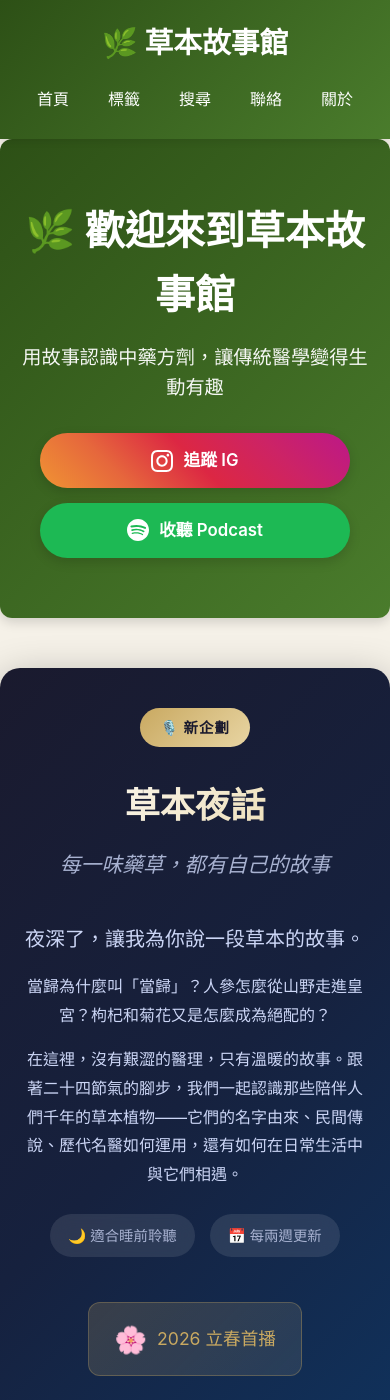
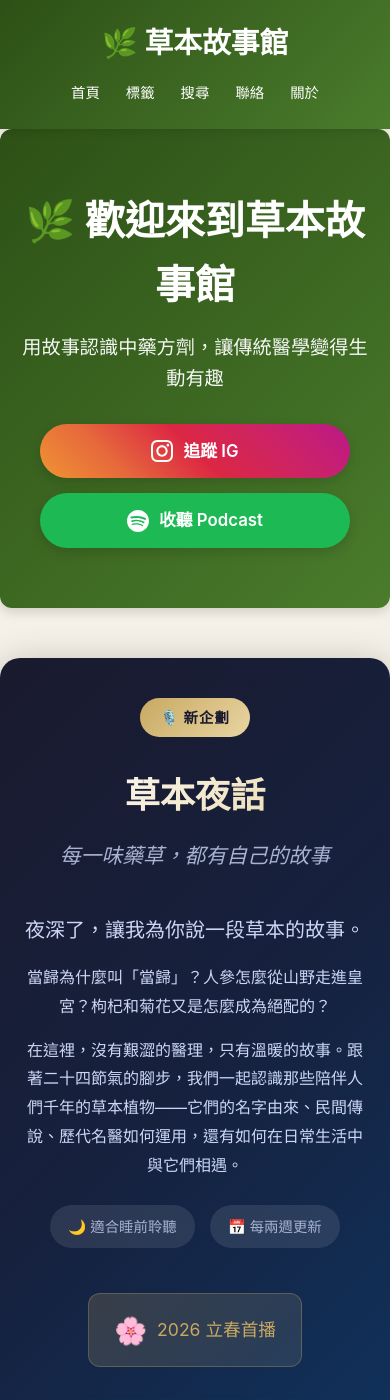
Before and after one commit to 10wang-creat/herbal-stories-v2, a Jekyll site: the page built from index.markdown, in a window 390 px wide and 1400 px high. Built offline with Jekyll 4.4.1, drawn with Linux system fonts in a browser that asks for light colours; a script that is not in the unit is left out.

Commit message:
Refine mobile styles in default layout
Adjusted spacing and layout properties for mobile responsiveness.

```diff
--- a/_layouts/default.html
+++ b/_layouts/default.html
@@ -112,18 +112,18 @@
     @media (max-width: 768px) {
       .site-header .wrapper {
         flex-direction: column;
-        gap: 15px;
+        gap: 10px;
       }
 
       .site-nav {
-        gap: 15px;
-        flex-wrap: wrap;
+        gap: 6px;
+        flex-wrap: nowrap;
         justify-content: center;
       }
 
       .site-nav a {
-        font-size: 1em;
-        padding: 6px 12px;
+        font-size: 0.9em;
+        padding: 5px 10px;
       }
     }
   </style>
```
